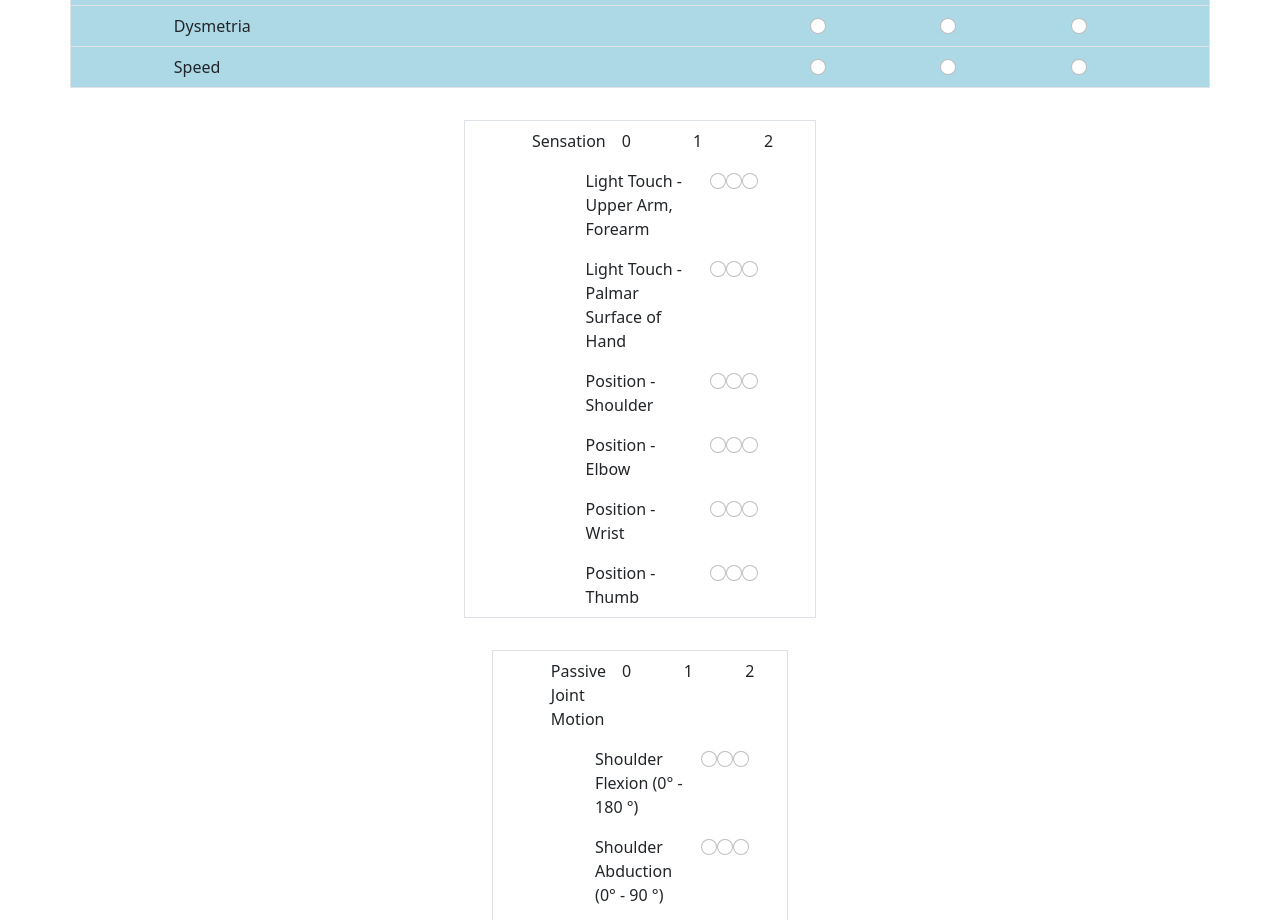
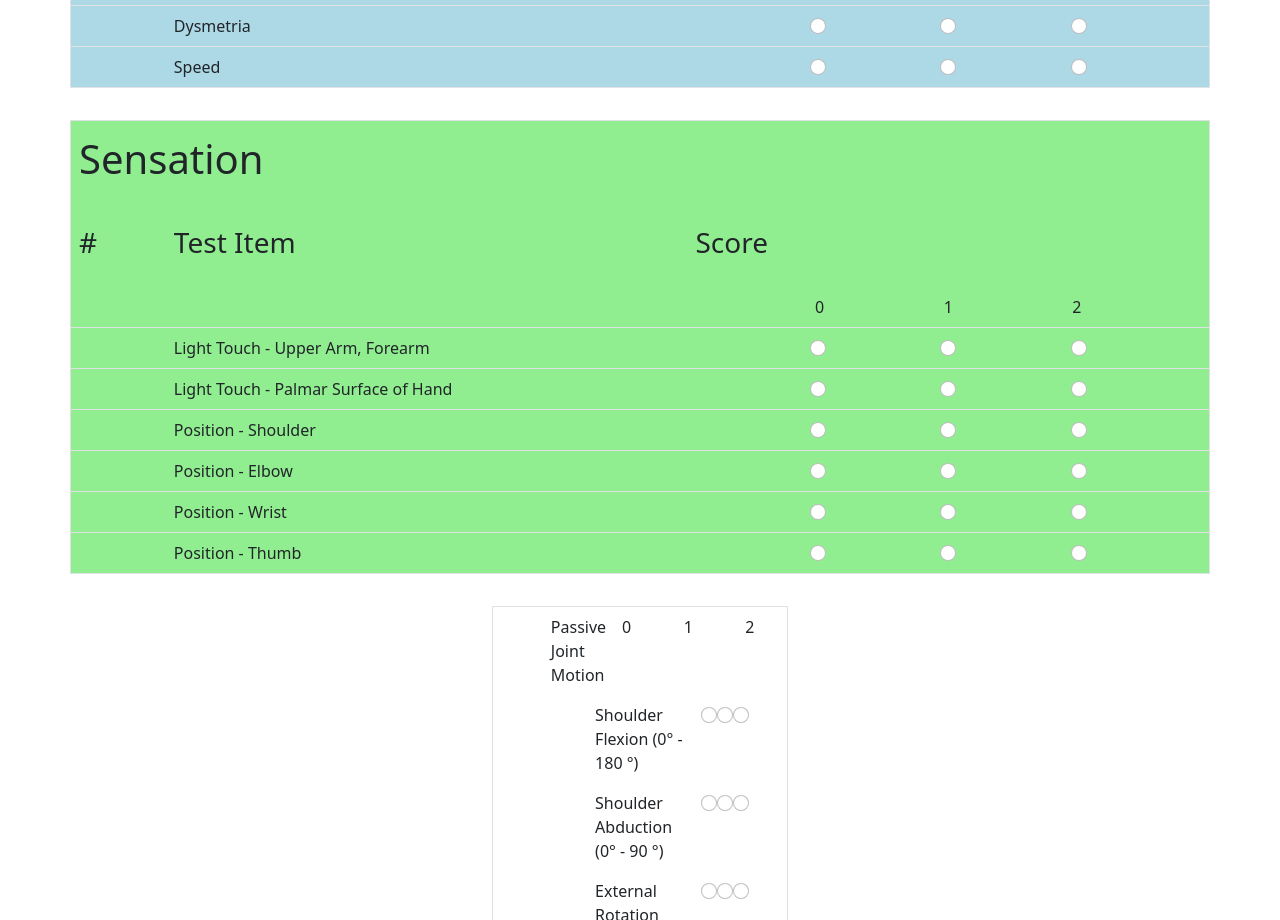
Before and after one commit to muhdarifrawi/20220313-Fma-Scoring, a Vue app: page / in a window 1280 px wide. Shown: the part 1600-2520 px from the top of the page. Built offline with nearby package versions, Linux system fonts and the light colour scheme.

Commit message:
Changed formatting for Sensation Table

```diff
--- a/src/components/AdminAndScore.vue
+++ b/src/components/AdminAndScore.vue
@@ -21,7 +21,6 @@
             <span>1</span>
             <span>2</span>
           </div>
-
         </div>
         <div class="row border-bottom">
           <div class="col-1"></div>
@@ -922,18 +921,28 @@
         </div>
       </div>
       <!-- SENSATION SECTION -->
-      <div id="sensation-" class="border m-3">
+      <div id="sensation-table" class="container border m-3">
       <div class="row">
+        <div class="col"><p class="fs-1">Sensation</p></div>
+      </div>
+      <div class="row">
+        <div class="col-1"><p class="fs-3">#</p></div>
+        <div class="col"><p class="fs-3">Test Item</p></div>
+        <div class="col"><p class="fs-3">Score</p></div>
+      </div>
+      <div class="row border-bottom">
+        <div class="col-1"></div>
         <div class="col"></div>
-        <div class="col">Sensation</div>
-        <div class="col">0</div>
-        <div class="col">1</div>
-        <div class="col">2</div>
-      </div>
-      <div class="row">
-        <div class="col"></div>
+        <div class="col d-flex justify-content-evenly">
+          <span>0</span>
+          <span>1</span>
+          <span>2</span>
+        </div>
+      </div>
+      <div class="row border-bottom">
+        <div class="col-1"></div>
         <div class="col">Light Touch - Upper Arm, Forearm</div>
-        <div class="col">
+        <div class="col d-flex justify-content-evenly">
           <input
             class="form-check-input"
             type="radio"
@@ -957,10 +966,10 @@
           />
         </div>
       </div>
-      <div class="row">
-        <div class="col"></div>
+      <div class="row border-bottom">
+        <div class="col-1"></div>
         <div class="col">Light Touch - Palmar Surface of Hand</div>
-        <div class="col">
+        <div class="col d-flex justify-content-evenly">
           <input
             class="form-check-input"
             type="radio"
@@ -984,10 +993,10 @@
           />
         </div>
       </div>
-      <div class="row">
-        <div class="col"></div>
+      <div class="row border-bottom">
+        <div class="col-1"></div>
         <div class="col">Position - Shoulder</div>
-        <div class="col">
+        <div class="col d-flex justify-content-evenly">
           <input
             class="form-check-input"
             type="radio"
@@ -1011,10 +1020,10 @@
           />
         </div>
       </div>
-      <div class="row">
-        <div class="col"></div>
+      <div class="row border-bottom">
+        <div class="col-1"></div>
         <div class="col">Position - Elbow</div>
-        <div class="col">
+        <div class="col d-flex justify-content-evenly">
           <input
             class="form-check-input"
             type="radio"
@@ -1038,10 +1047,10 @@
           />
         </div>
       </div>
-      <div class="row">
-        <div class="col"></div>
+      <div class="row border-bottom">
+        <div class="col-1"></div>
         <div class="col">Position - Wrist</div>
-        <div class="col">
+        <div class="col d-flex justify-content-evenly">
           <input
             class="form-check-input"
             type="radio"
@@ -1066,9 +1075,9 @@
         </div>
       </div>
       <div class="row">
-        <div class="col"></div>
+        <div class="col-1"></div>
         <div class="col">Position - Thumb</div>
-        <div class="col">
+        <div class="col d-flex justify-content-evenly">
           <input
             class="form-check-input"
             type="radio"
@@ -3080,4 +3089,7 @@ export default {
 #motor-table{
   background-color:lightblue;
 }
+#sensation-table{
+  background-color:lightgreen;
+}
 </style>
```
